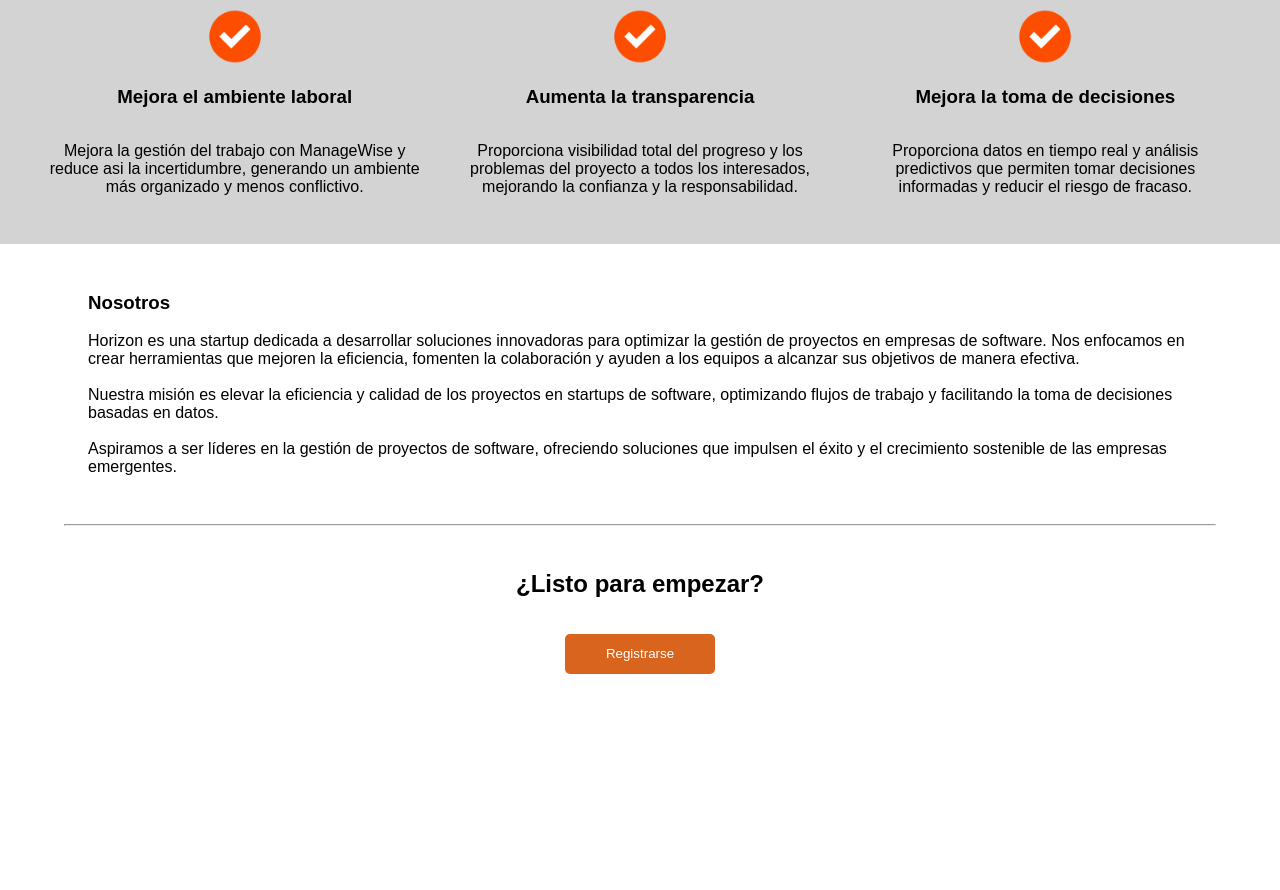
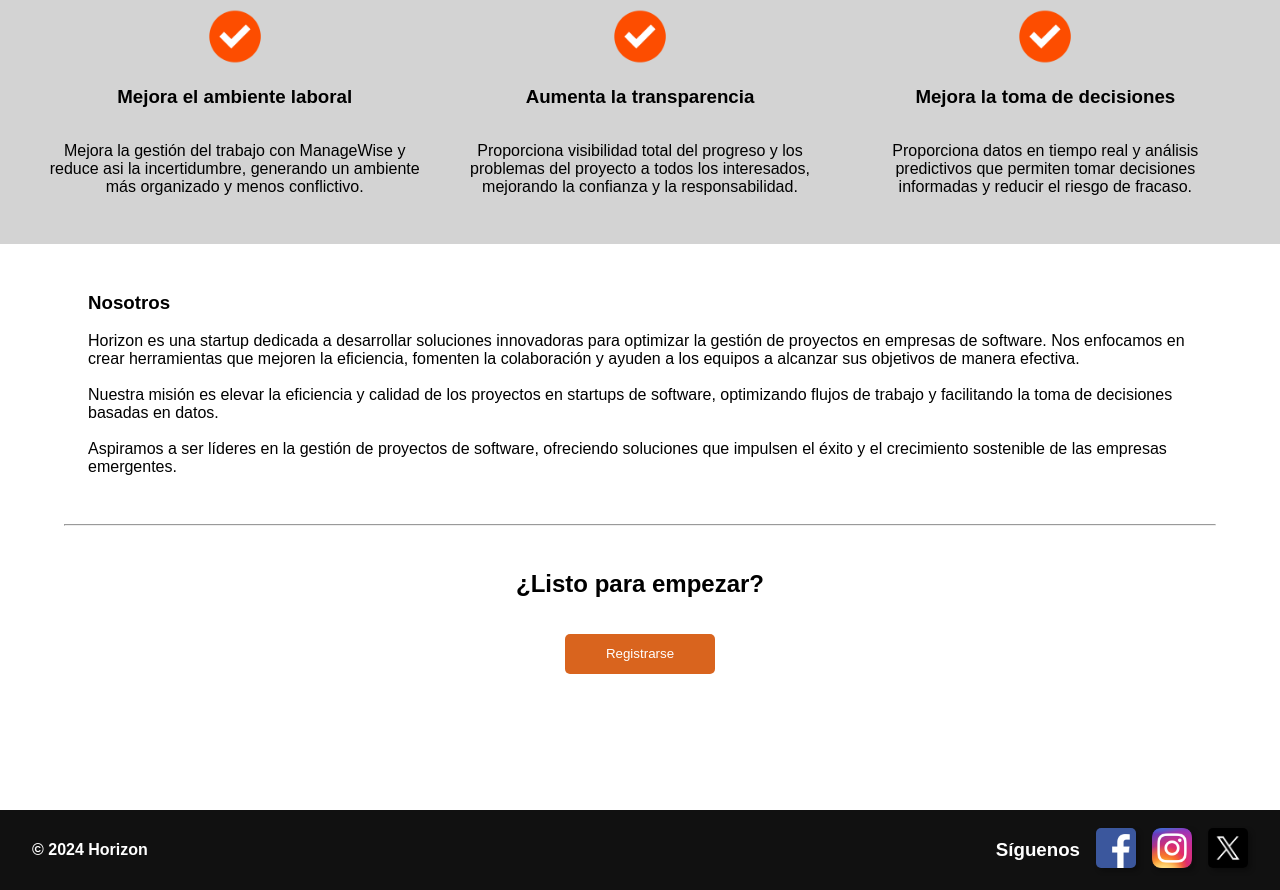
Before and after one commit to Horizon-ManageWise/LandingPage, a plain HTML site: page index.html in a window 1280 px wide. Shown: the part 1686-2576 px from the top of the page. Before the commit the page ends 2496 px from the top, so only its background shows below. Drawn offline with Linux system fonts and the light colour scheme; a web font is replaced by a local one.

Commit message:
nojotros add

```diff
--- a/index.html
+++ b/index.html
@@ -119,6 +119,25 @@
     <button class="probar" onclick="window.location.href='/registro.html'">Registrarse</button>
 </section>
 
+
+<footer>
+    <h4>&copy; 2024 Horizon</h4>
+<!--Apartado redes sociales-->
+    <div id="siguenos">
+        <h3>Síguenos</h3>
+        <a href="https://www.facebook.com" target="_blank" class="facebook-logo">
+            <img width="40px" src="/img/logo_fb.png" alt="Facebook Logo">
+        </a>
+        <a href="https://www.instagram.com" target="_blank" class="instagram-logo">
+            <img width="40px" src="/img/logo_ig.webp" alt="instagramLogo">
+        </a>
+        <a href="https://www.x.com" target="_blank" class="x-logo">
+            <img width="40px" src="/img/logo_x.avif" alt="x Logo">
+        </a>
+    </div>
+</footer>
+
+
 <script src="/js/script.js"></script>
 </body>
 </html>
--- a/js/script.js
+++ b/js/script.js
@@ -1,5 +1,3 @@
-/*US 46(Como visitante de la página principal, quiero que los enlaces del menú de navegación me lleven a las secciones correspondientes (Beneficios, Descripción general, Registro, Redes sociales, Sobre Nosotros) para navegar de manera sencilla por la página.)*/
-
 document.addEventListener('DOMContentLoaded', () => {
   const navLinks = document.querySelectorAll('nav a.nav-link');
   const sections = document.querySelectorAll('section');
@@ -45,5 +43,3 @@ document.addEventListener('DOMContentLoaded', () => {
   const sidebar = document.querySelector('.sidebar');
   sidebar.style.display = 'none';
 }
-
-/*FIN US46*/
--- a/styles/style.css
+++ b/styles/style.css
@@ -212,6 +212,7 @@
       width: 250px;
   }
 }
+/*FIN US45*/
 
 
 #DescripcionGeneral {
@@ -317,6 +318,27 @@ img{
   border-radius: 5px;
 }
 
+/*footer*/
+footer{
+  height: 5rem;
+  background-color: rgb(17, 17, 17);
+  display: flex;
+  align-items: center;
+  justify-content: space-between;
+  padding: 2rem;
+  color: white;
+}
+
+#siguenos{
+  display: flex;
+  align-items: center;
+  justify-content: space-around;
+}
+
+#siguenos img{
+  margin-left: 1rem;
+}
+
 hr{
 width: 90%;
 margin: auto;
```
Also changed, not shown: img/logo_fb.png (added), img/logo_ig.webp (added), img/logo_x.avif (added). Lines whose indentation alone changed are shown as unchanged.
